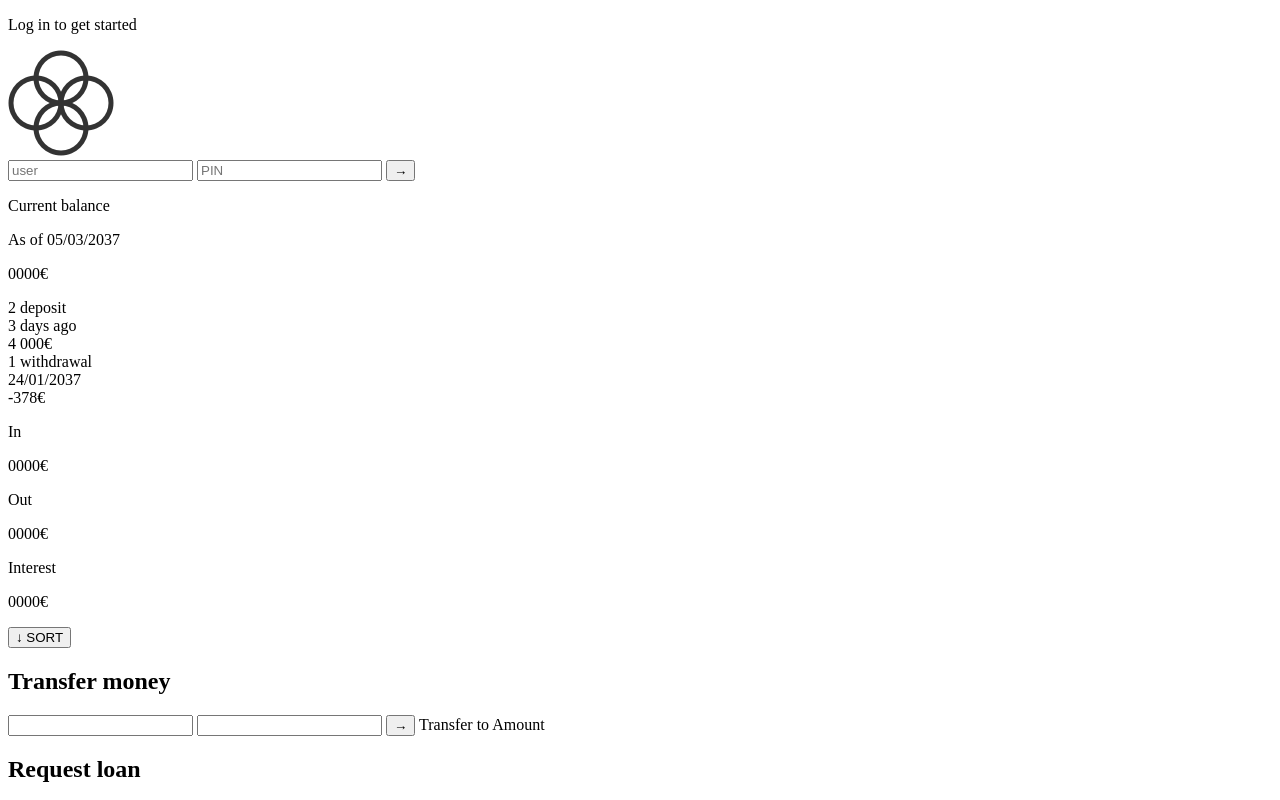
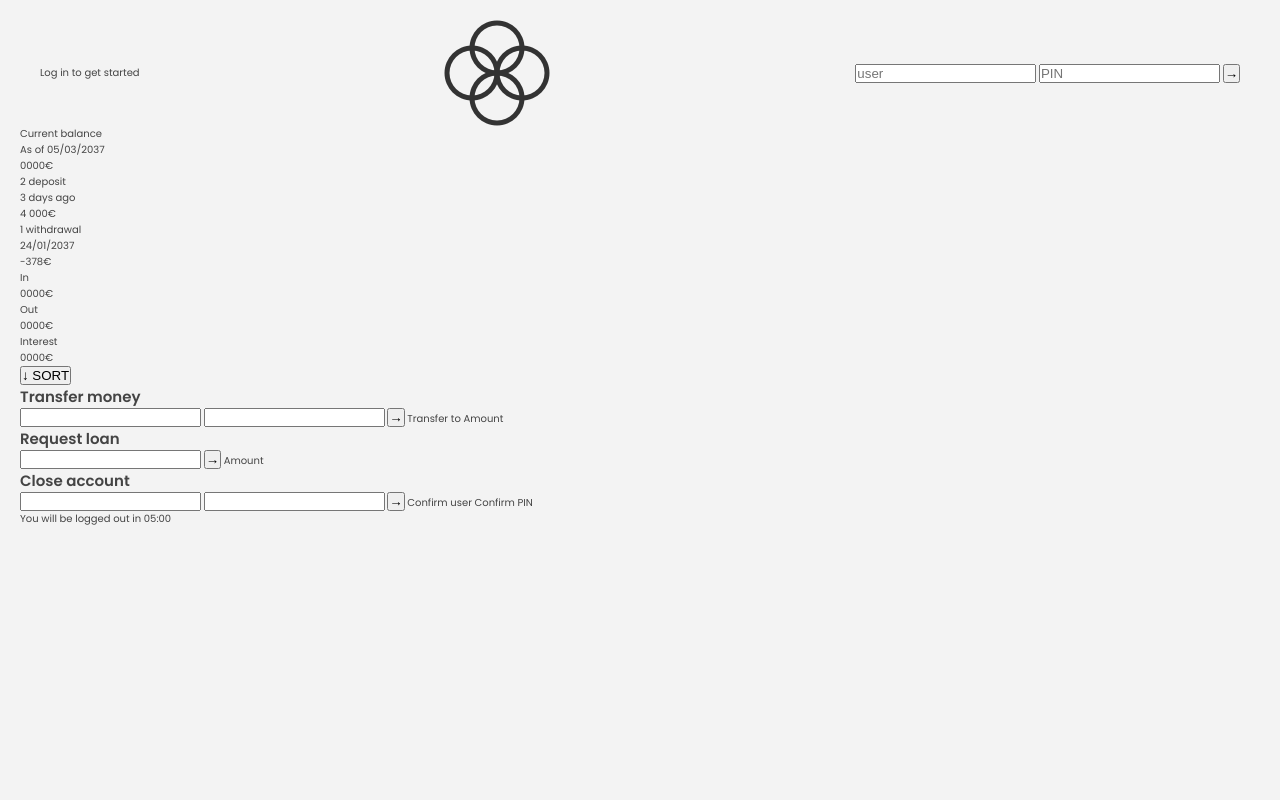
Before and after one commit to mralimov/Donnie-Bank.JS, a plain HTML site: page index.html in a window 1280 px wide. Shown: the top 800 px of the page. Drawn offline with Linux system fonts and the light colour scheme; a script that the page names is missing.

Commit message:
CSS body,html,nav*

```diff
--- a/style.css
+++ b/style.css
@@ -0,0 +1,22 @@
+* {
+    margin: 0;
+    padding: 0;
+    box-sizing: inherit;
+  }
+  html {
+    font-size: 62.5%;
+    box-sizing: border-box;
+  }
+  body {
+    font-family: 'Poppins', sans-serif;
+    color: #444;
+    background-color: #f3f3f3;
+    height: 100vh;
+    padding: 2rem;
+  }
+  nav {
+    display: flex;
+    justify-content: space-between;
+    align-items: center;
+    padding: 0 2rem;
+  }
```
Also changed, not shown: index.html (+0 -4 lines).
